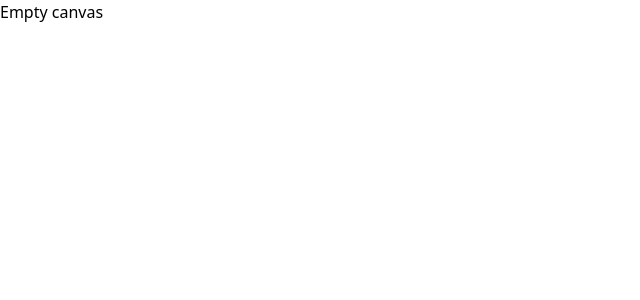
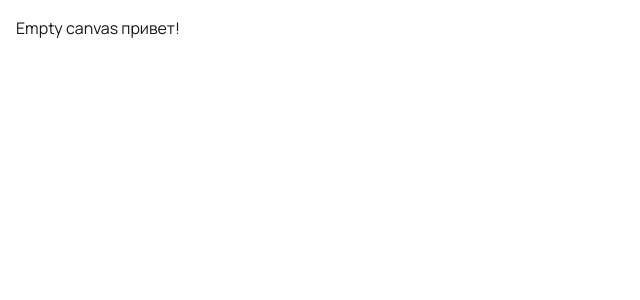
Before and after one commit to vladimirplesco/nextjs-dash, a Next.js app: page / in a window 1280 px wide. Shown: the top 300 px of the page, without its empty margins (0-640 px from the left). Built offline with nearby package versions, Linux system fonts and the light colour scheme.

Commit message:
cyrillic font

```diff
--- a/package.json
+++ b/package.json
@@ -9,12 +9,13 @@
     "lint": "eslint"
   },
   "dependencies": {
-    "next": "16.2.7",
+    "next": "^15.0.0",
     "react": "19.2.4",
     "react-dom": "19.2.4"
   },
   "devDependencies": {
     "@tailwindcss/postcss": "^4",
+    "daisyui": "^5.5.23",
     "eslint": "^9",
     "eslint-config-next": "16.2.7",
     "tailwindcss": "^4"
--- a/src/app/globals.css
+++ b/src/app/globals.css
@@ -1 +1,2 @@
 @import "tailwindcss";
+@plugin "daisyui";
--- a/src/app/layout.js
+++ b/src/app/layout.js
@@ -1,14 +1,8 @@
-import { Geist, Geist_Mono } from "next/font/google";
+import { Manrope } from "next/font/google";
 import "./globals.css";
 
-const geistSans = Geist({
-  variable: "--font-geist-sans",
-  subsets: ["latin"],
-});
-
-const geistMono = Geist_Mono({
-  variable: "--font-geist-mono",
-  subsets: ["latin"],
+const manrope = Manrope({
+  subsets: ["latin", "cyrillic"],
 });
 
 export const metadata = {
@@ -19,10 +13,10 @@ export const metadata = {
 export default function RootLayout({ children }) {
   return (
     <html
-      lang="en"
-      className={`${geistSans.variable} ${geistMono.variable} h-full antialiased`}
+      lang="ru"
+      className={manrope.className}
     >
-      <body className="min-h-full flex flex-col">{children}</body>
+      <body className="p-4">{children}</body>
     </html>
   );
 }
--- a/src/app/page.js
+++ b/src/app/page.js
@@ -3,7 +3,7 @@ export default function Home() {
   return (
     <div>
       <h1>
-        Empty canvas
+        Empty canvas привет!
       </h1>
     </div>
 
```
Also changed, not shown: 1 other file (tests, documents, lock files or other folders).
